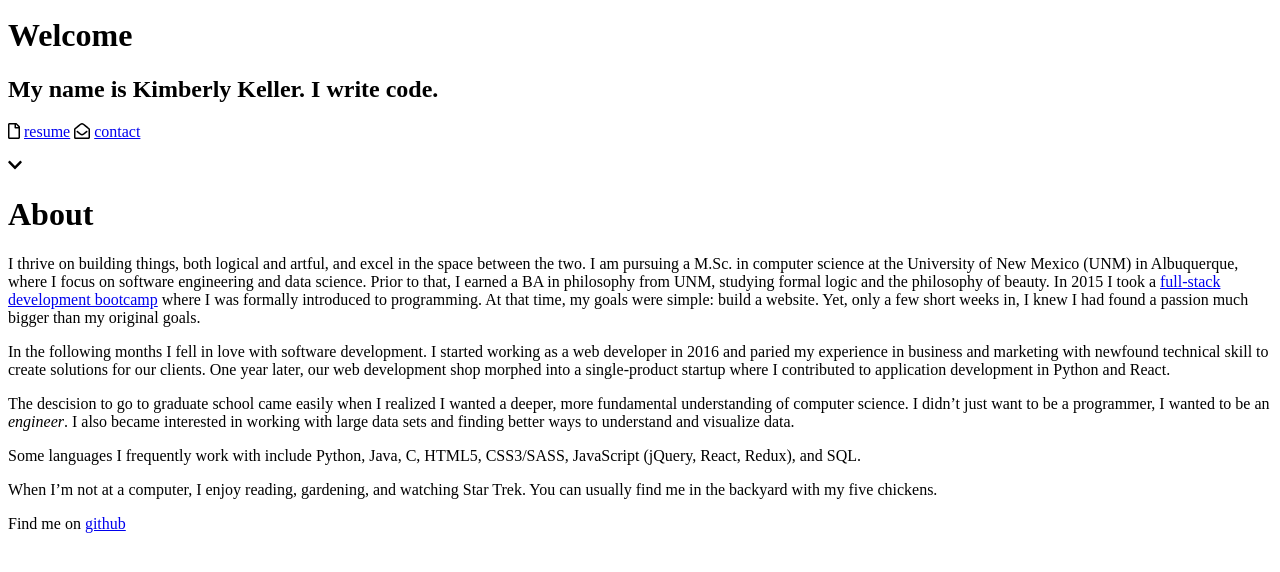
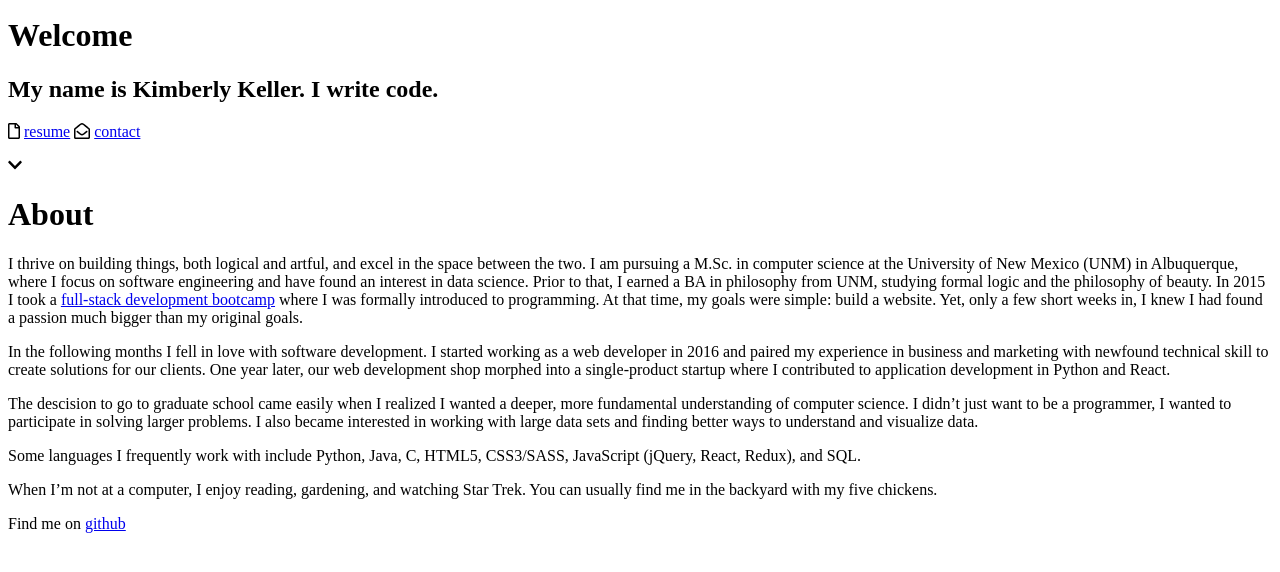
Before and after one commit to halawaykeller/kimberlykeller.github.io, a Jekyll site: the page built from index.html, in a window 1280 px wide, cut to the strip 112-1305 px from the top of the page. Shown: the top 572 px of the strip. Built offline with Jekyll 4.4.1, drawn with Linux system fonts in a browser that asks for light colours; nearby versions of some CDN libraries.

Commit message:
fixed typos

```diff
--- a/_includes/about.md
+++ b/_includes/about.md
@@ -1,8 +1,8 @@
-I thrive on building things, both logical and artful, and excel in the space between the two. I am pursuing a M.Sc. in computer science at the University of New Mexico (UNM) in Albuquerque, where I focus on software engineering and data science. Prior to that, I earned a BA in philosophy from UNM, studying formal logic and the philosophy of beauty. In 2015 I took a [full-stack development bootcamp](https://deepdivecoding.com/fullstack/) where I was formally introduced to programming. At that time, my goals were simple: build a website. Yet, only a few short weeks in, I knew I had found a passion much bigger than my original goals.
+I thrive on building things, both logical and artful, and excel in the space between the two. I am pursuing a M.Sc. in computer science at the University of New Mexico (UNM) in Albuquerque, where I focus on software engineering and have found an interest in data science. Prior to that, I earned a BA in philosophy from UNM, studying formal logic and the philosophy of beauty. In 2015 I took a [full-stack development bootcamp](https://deepdivecoding.com/fullstack/) where I was formally introduced to programming. At that time, my goals were simple: build a website. Yet, only a few short weeks in, I knew I had found a passion much bigger than my original goals.
 
-In the following months I fell in love with software development. I started working as a web developer in 2016 and paried my experience in business and marketing with newfound technical skill to create solutions for our clients. One year later, our web development shop morphed into a single-product startup where I contributed to application development in Python and React.
+In the following months I fell in love with software development. I started working as a web developer in 2016 and paired my experience in business and marketing with newfound technical skill to create solutions for our clients. One year later, our web development shop morphed into a single-product startup where I contributed to application development in Python and React.
 
-The descision to go to graduate school came easily when I realized I wanted a deeper, more fundamental understanding of computer science. I didn't just want to be a programmer, I wanted to be an _engineer_. I also became interested in working with large data sets and finding better ways to understand and visualize data.
+The descision to go to graduate school came easily when I realized I wanted a deeper, more fundamental understanding of computer science. I didn't just want to be a programmer, I wanted to participate in solving larger problems. I also became interested in working with large data sets and finding better ways to understand and visualize data.
 
 Some languages I frequently work with include Python, Java, C, HTML5, CSS3/SASS, JavaScript (jQuery, React, Redux), and SQL.
 
```
Also changed, not shown: 2 other files.
